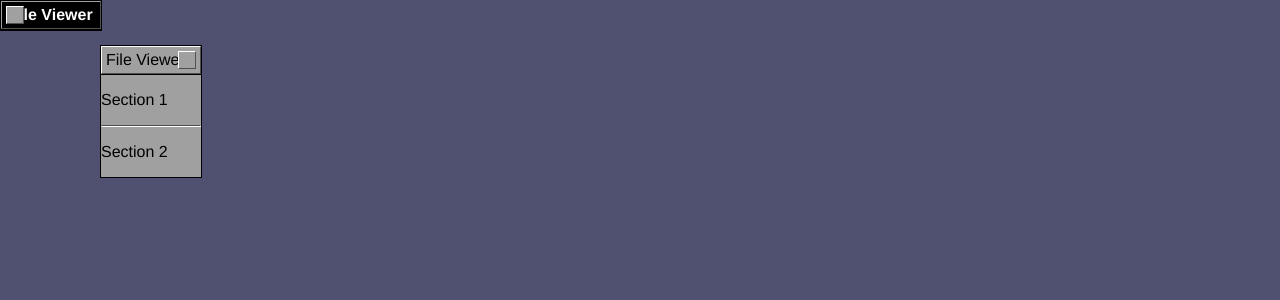
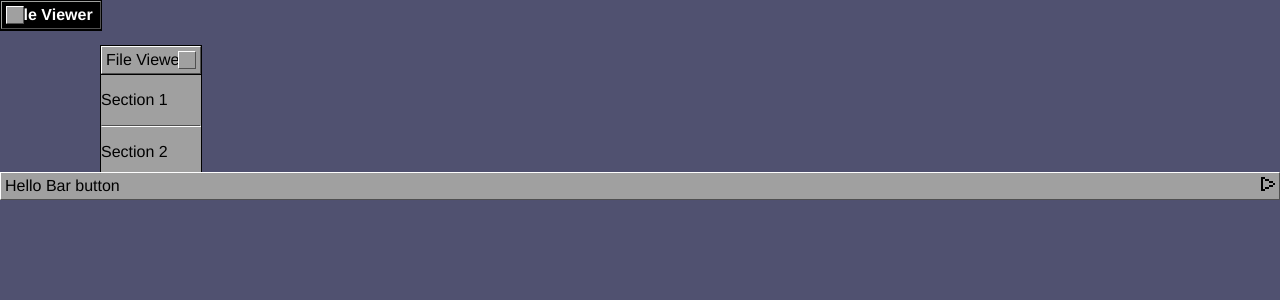
Before and after one commit to aburd/open-step-os-react, a React (Create React App) app: page / in a window 1280 px wide. Shown: the top 300 px of the page. Built offline with nearby package versions, Linux system fonts and the light colour scheme.

Commit message:
add basic arrow

```diff
--- /dev/null
+++ b/src/components/ArrowRight.scss
@@ -0,0 +1,5 @@
+@import 'styles/colors';
+
+.ArrowRight {
+
+}
--- /dev/null
+++ b/src/components/ArrowRight.tsx
@@ -0,0 +1,35 @@
+import React from 'react'
+import './ArrowRight.scss'
+
+export default function ArrowRight() {
+  return (
+    <svg
+      className="ArrowRight"
+      height={14}
+      viewBox="0 0 7 7"
+      xmlns="http://www.w3.org/2000/svg"
+    >
+      {/* Left */}
+      <rect className="rect-left" width="1" height="1" y="0" />
+      <rect className="rect-left" width="1" height="1" y="1" />
+      <rect className="rect-left" width="1" height="1" y="2" />
+      <rect className="rect-left" width="1" height="1" y="3" />
+      <rect className="rect-left" width="1" height="1" y="4" />
+      <rect className="rect-left" width="1" height="1" y="5" />
+      <rect className="rect-left" width="1" height="1" y="6" />
+      {/* Top */}
+      <rect className="rect--top" width="1" height="1" x="1" y="0" />
+      <rect className="rect--top" width="1" height="1" x="2" y="1" />
+      <rect className="rect--top" width="1" height="1" x="3" y="1" />
+      <rect className="rect--top" width="1" height="1" x="4" y="2" />
+      <rect className="rect--top" width="1" height="1" x="5" y="2" />
+      {/* Bottom */}
+      <rect className="rect--bottom" width="1" height="1" x="1" y="6" />
+      <rect className="rect--bottom" width="1" height="1" x="2" y="5" />
+      <rect className="rect--bottom" width="1" height="1" x="3" y="5" />
+      <rect className="rect--bottom" width="1" height="1" x="4" y="4" />
+      <rect className="rect--bottom" width="1" height="1" x="5" y="4" />
+      <rect className="rect--bottom" width="1" height="1" x="6" y="3" />
+    </svg>
+  )
+}
--- /dev/null
+++ b/src/components/BarButton.scss
@@ -0,0 +1,9 @@
+.BarButton {
+  position: relative;
+
+  .ArrowRight {
+    position: absolute;
+    top: 0;
+    right: 0;
+  }
+}
--- /dev/null
+++ b/src/components/BarButton.tsx
@@ -0,0 +1,25 @@
+import React from 'react'
+import Bar from './Bar'
+import ArrowRight from './ArrowRight'
+import './BarButton.scss'
+
+interface Props {
+  text: string
+}
+
+const BarButton: React.SFC<Props> = ({
+  text,
+}) => {
+  return (
+    <Bar active={false}>
+      <div
+        className={`BarButton`}
+      >
+        <span className="text">{text}</span>
+        <ArrowRight />
+      </div>
+    </Bar>
+  )
+}
+
+export default BarButton
--- a/src/components/Desktop.tsx
+++ b/src/components/Desktop.tsx
@@ -1,5 +1,5 @@
 import React from 'react'
-import WindowHeader from './WindowHeader'
+import BarButton from './BarButton'
 import Window from './Window'
 import './Desktop.scss'
 
@@ -23,7 +23,9 @@ export default function Desktop() {
         <hr />
         <p>Section 2</p>
       </Window>
-
+      <BarButton
+        text="Hello Bar button"
+      />
     </div>
   )
 }
```
